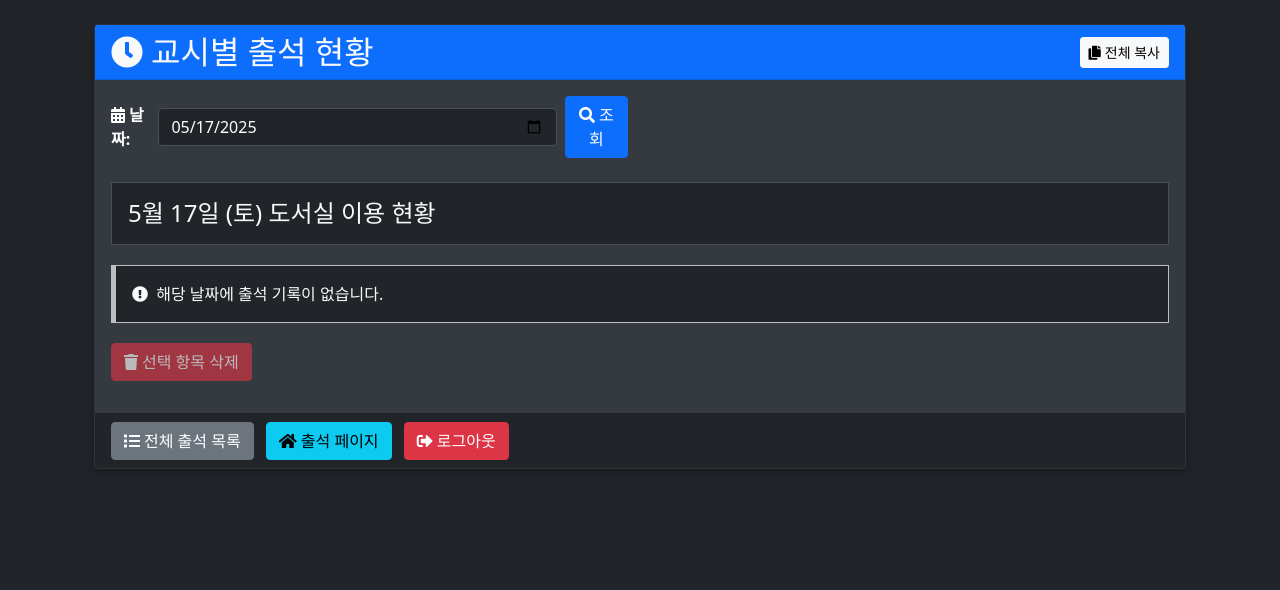
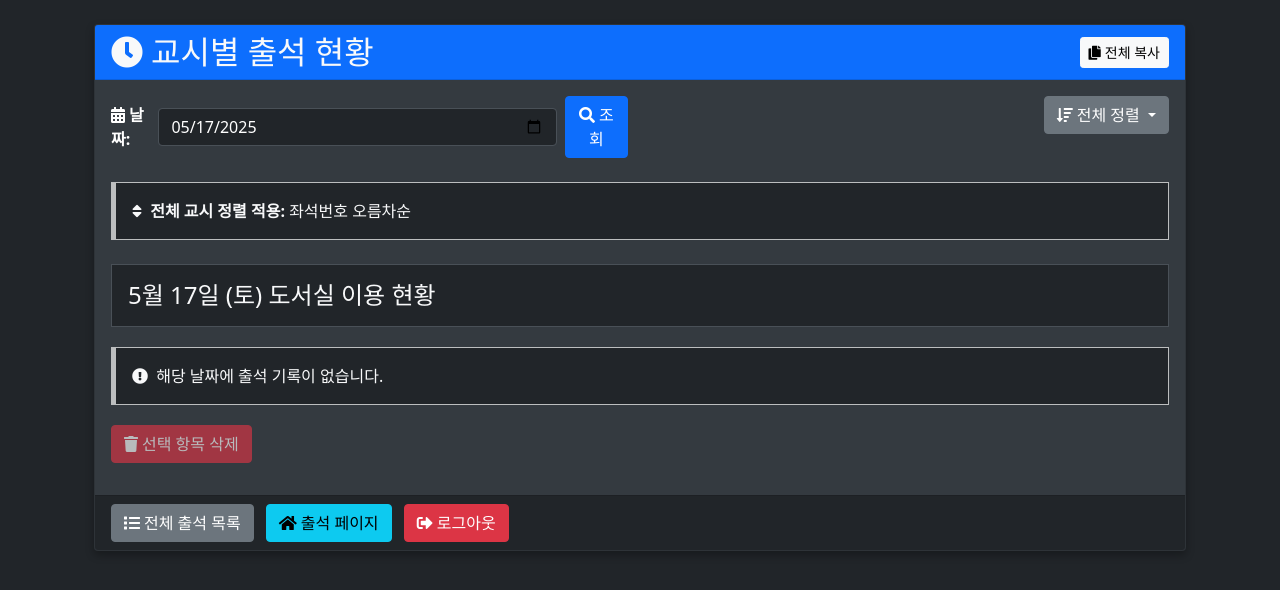
Before and after one commit to eunjoy-library/StudentTrackrClean, a Flask app: page /by_period in a window 1280 px wide. Shown: the part 56-646 px from the top of the page. Run offline with Flask 3, Linux system fonts and the light colour scheme; the visitor is signed in with stand-in values (Sample User, id 1).

Commit message:
Add sorting functionality to attendance records based on seat, name, or ID
Implements sorting of attendance records by seat, name, or student ID in `app.py` and updates `by_period_new.html` template with sort controls.

Replit-Commit-Author: Agent
Replit-Commit-Session-Id: da9c6c28-7310-48e0-bcbc-6e63dc16bac4
Replit-Commit-Screenshot-Url: https://storage.googleapis.com/screenshot-production-us-central1/3a213c01-649d-4274-bf74-8c5b6c6afe98/ef681569-4439-40c9-a9e8-0c2419d7159d.jpg

```diff
--- a/app.py
+++ b/app.py
@@ -439,6 +439,10 @@ def by_period():
     today = datetime.now(KST).strftime('%Y-%m-%d')
     selected_date = request.args.get('date', today)
 
+    # 정렬 옵션 (기본: 좌석번호 오름차순)
+    sort_by = request.args.get('sort_by', 'seat')
+    sort_direction = request.args.get('sort_direction', 'asc')
+
     # 모든 기록 로드
     all_records = load_attendance()
 
@@ -459,7 +463,27 @@ def by_period():
 
     for period in period_order:
         if period in grouped_records:
-            sorted_groups[period] = grouped_records[period]
+            # 각 교시 내에서 학생 정렬 적용
+            students = grouped_records[period]
+
+            # 정렬 기준에 따라 정렬
+            if sort_by == 'seat':
+                # 좌석번호 정렬 (숫자는 숫자끼리, 문자는 문자끼리)
+                def seat_sort_key(student):
+                    seat = student.get('seat', '')
+                    if seat and seat.isdigit():
+                        return (0, int(seat))  # 숫자는 앞에 배치
+                    return (1, seat.lower())   # 문자는 뒤에 배치
+
+                students = sorted(students, key=seat_sort_key, reverse=(sort_direction == 'desc'))
+            elif sort_by == 'name':
+                # 이름 정렬
+                students = sorted(students, key=lambda s: s.get('name', ''), reverse=(sort_direction == 'desc'))
+            elif sort_by == 'student_id':
+                # 학번 정렬
+                students = sorted(students, key=lambda s: s.get('student_id', ''), reverse=(sort_direction == 'desc'))
+
+            sorted_groups[period] = students
 
     # 정의되지 않은 교시가 있다면 마지막에 추가
     for period in grouped_records:
@@ -479,7 +503,9 @@ def by_period():
     return render_template('by_period_new.html',
                           grouped_records=sorted_groups,
                           today=today,
-                          selected_date=formatted_date)
+                          selected_date=formatted_date,
+                          sort_by=sort_by,
+                          sort_direction=sort_direction)
 
 @app.route('/admin', methods=['GET', 'POST'])
 def admin_login():
--- a/templates/by_period_new.html
+++ b/templates/by_period_new.html
@@ -105,16 +105,52 @@
       <!-- 날짜 선택기 -->
       <div class="row mb-4">
         <div class="col-md-6">
-          <form method="get" class="d-flex align-items-center">
+          <form method="get" class="d-flex align-items-center" id="dateForm">
             <label for="date" class="me-2 mb-0 fw-bold"><i class="fas fa-calendar-alt me-1"></i>날짜:</label>
             <input type="date" id="date" name="date" class="form-control date-selector me-2"
                    value="{{ request.args.get('date', today) }}">
+            <!-- 정렬 상태 유지를 위한 숨겨진 필드 -->
+            <input type="hidden" name="sort_by" value="{{ sort_by or 'seat' }}">
+            <input type="hidden" name="sort_direction" value="{{ sort_direction or 'asc' }}">
             <button type="submit" class="btn btn-primary">
               <i class="fas fa-search me-1"></i>조회
             </button>
           </form>
         </div>
+        <div class="col-md-6 text-end">
+          <div class="btn-group">
+            <button class="btn btn-secondary dropdown-toggle" type="button" id="sortDropdownAll" data-bs-toggle="dropdown" aria-expanded="false">
+              <i class="fas fa-sort-amount-down me-1"></i>전체 정렬
+            </button>
+            <ul class="dropdown-menu dropdown-menu-end" aria-labelledby="sortDropdownAll">
+              <li><h6 class="dropdown-header">전체 교시 정렬</h6></li>
+              <li><a class="dropdown-item" href="{{ url_for('by_period', date=request.args.get('date', today), sort_by='seat', sort_direction='asc') }}">좌석번호 (오름차순)</a></li>
+              <li><a class="dropdown-item" href="{{ url_for('by_period', date=request.args.get('date', today), sort_by='seat', sort_direction='desc') }}">좌석번호 (내림차순)</a></li>
+              <li><hr class="dropdown-divider"></li>
+              <li><a class="dropdown-item" href="{{ url_for('by_period', date=request.args.get('date', today), sort_by='name', sort_direction='asc') }}">이름 (가나다순)</a></li>
+              <li><hr class="dropdown-divider"></li>
+              <li><a class="dropdown-item" href="{{ url_for('by_period', date=request.args.get('date', today), sort_by='student_id', sort_direction='asc') }}">학번 (오름차순)</a></li>
+            </ul>
+          </div>
+        </div>
       </div>
+
+      <!-- 현재 적용된 정렬 표시 -->
+      {% if sort_by %}
+      <div class="alert alert-dark mb-4">
+        <i class="fas fa-sort me-1"></i>
+        <strong>전체 교시 정렬 적용:</strong>
+        {% if sort_by == 'seat' and sort_direction == 'asc' %}
+          좌석번호 오름차순
+        {% elif sort_by == 'seat' and sort_direction == 'desc' %}
+          좌석번호 내림차순
+        {% elif sort_by == 'name' %}
+          이름 가나다순
+        {% elif sort_by == 'student_id' %}
+          학번 오름차순
+        {% endif %}
+      </div>
+      {% endif %}
 
       <!-- 선택된 날짜 표시 -->
       <div class="alert" style="background-color: #212529; border: 1px solid #495057;">
```
